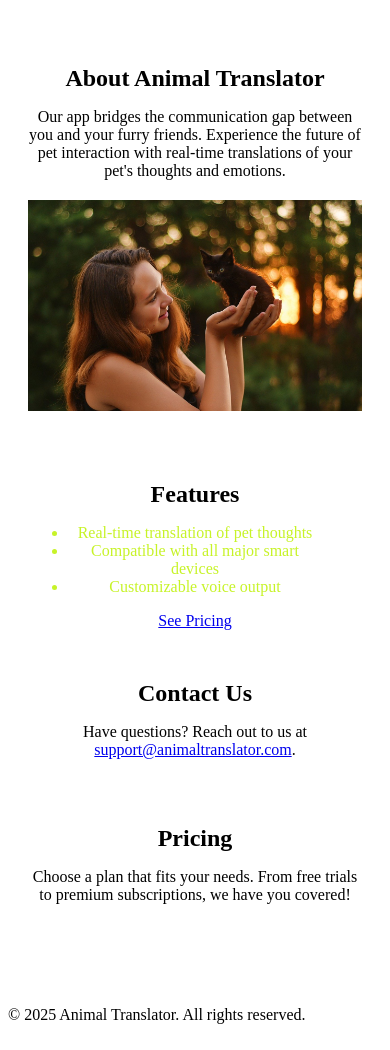
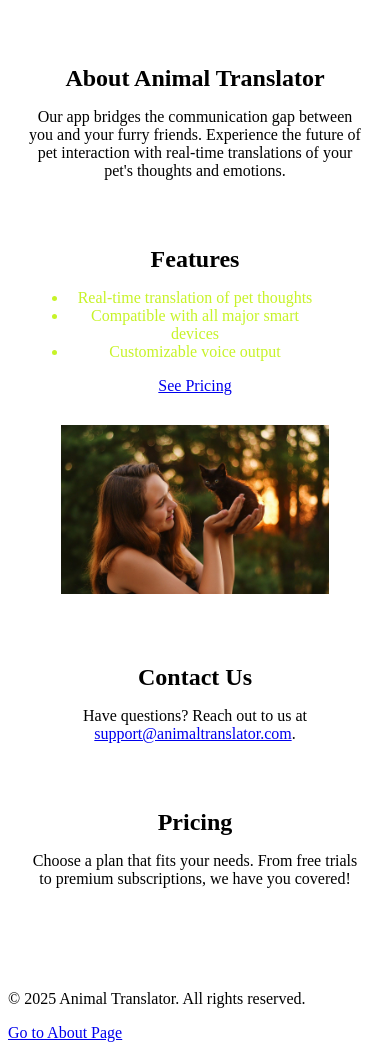
Before and after one commit to jaymeedoescode/Landing-Page-Animal-Translator, a PHP site: page / in a window 390 px wide; the page is wider, and only the part inside the window is pictured. Shown: the part 463-1513 px from the top of that part. Before the commit the page ends 1487 px from the top of that part, so only its background shows below. Run offline with PHP 8.4, Linux system fonts and the light colour scheme.

Commit message:
final work on both index.html and css/styles.css

```diff
--- a/css/styles.css
+++ b/css/styles.css
@@ -1,4 +1,3 @@
-/* General nav styling */
 nav {
     background: #85002f;
     color: white;
@@ -16,7 +15,7 @@ li {
     color: rgb(199, 243, 40);
 }
 
-/* Reduced font size for header links */
+
 .sitelinks {
     font-size: 24px;
 }
@@ -29,67 +28,67 @@ li {
     background-color: lightgray;
 }
 
-/* Main content styling */
+
 .main-content {
     display: flex;
     flex-direction: column;
-    justify-content: center; /* Centers content vertically */
-    align-items: center; /* Centers content horizontally */
-    text-align: center; /* Ensures text is centered */
+    justify-content: center;
+    align-items: center;
+    text-align: center;
     padding: 20px;
 }
 
 section {
-    margin-bottom: 50px; /* Adds space between sections */
+    margin-bottom: 50px;
 }
 
-/* Ensure that h1 and h2 headers are also centered */
+
 h1, h2 {
     margin: 0;
 }
 
-/* General image styling */
+
 img {
-    max-width: 80%; /* Ensures consistent image width */
-    height: auto; /* Keeps the image aspect ratio intact */
-    display: block; /* Prevents extra space below the image */
-    margin: 20px auto; /* Centers images horizontally with space around them */
-    border: none; /* Removes any default border */
-    padding: 0; /* Removes padding */
+    max-width: 80%;
+    height: auto;
+    display: block;
+    margin: 20px auto;
+    border: none;
+    padding: 0;
 }
 
-/* Home section layout */
+
 #home {
-    min-height: 300px; /* Prevents overlap by setting a minimum height */
+    min-height: 300px;
     display: flex;
     flex-direction: column;
-    justify-content: center; /* Centers content vertically */
-    align-items: center; /* Centers content horizontally */
+    justify-content: center;
+    align-items: center;
     text-align: center;
-    margin-top: 60px; /* Adds spacing to the top of the home section */
+    margin-top: 60px;
 }
 
-/* Adjusting spacing and positioning for the home image */
+
 #home img {
-    width: 80%; /* Ensures the image is sized correctly */
-    max-width: 100%; /* Ensures it never exceeds the container width */
-    height: auto; /* Maintains the image's aspect ratio */
-    margin-top: 30px; /* Adds space above the image */
-    display: block; /* Ensures no extra space below the image */
+    width: 80%;
+    max-width: 100%;
+    height: auto;
+    margin-top: 30px;
+    display: block;
 }
 
-/* Features section layout */
+
 #features img {
-    width: 80%; /* Matches the image size for consistency */
-    max-width: 100%; /* Ensures it never exceeds the container width */
-    height: auto; /* Maintains the image's aspect ratio */
-    margin-top: 30px; /* Adds space above the image */
+    width: 80%;
+    max-width: 100%;
+    height: auto;
+    margin-top: 30px;
 }
 
-/* Responsive image styling for smaller screens */
+
 @media (max-width: 768px) {
     img {
-        max-width: 100%; /* Ensures images are responsive on smaller screens */
-        height: auto; /* Keeps aspect ratio intact */
+        max-width: 100%;
+        height: auto;
     }
 }
--- a/index.html
+++ b/index.html
@@ -12,7 +12,7 @@
         <nav>
             <ul class="navbar">
                 <li class="sitelinks"><a href="#home">Home</a></li>
-                <li class="sitelinks"><a href="#about">About</a></li>
+                <li class="sitelinks"><a href="about.html">About</a></li>
                 <li class="sitelinks"><a href="#features">Features</a></li>
                 <li class="sitelinks"><a href="#contact">Contact</a></li>
                 <li class="sitelinks"><a href="#pricing">Pricing</a></li>
@@ -20,21 +20,18 @@
         </nav>
     </header>
 
-    <!-- Main content area -->
+
     <div class="main-content">
         <section id="home">
             <h1>Welcome to Animal Translator!</h1>
             <p>Translate your pets' thoughts to human language!</p>
             <a href="#features">Learn More</a>
-            <!-- Insert dog-1 image -->
             <img src="dog-1.jpg" alt="A person using the Animal Translator app with their dog">
         </section>
 
         <section id="about">
             <h2>About Animal Translator</h2>
             <p>Our app bridges the communication gap between you and your furry friends. Experience the future of pet interaction with real-time translations of your pet's thoughts and emotions.</p>
-            <!-- Insert dog-2 image -->
-            <img src="dog-2.jpg" alt="Illustration of how the Animal Translator works">
         </section>
 
         <section id="features">
@@ -45,6 +42,7 @@
                 <li>Customizable voice output</li>
             </ul>
             <a href="#pricing">See Pricing</a>
+            <img src="dog-2.jpg" alt="A person using the Animal Translator app with their dog">
         </section>
 
         <section id="contact">
@@ -61,5 +59,7 @@
     <footer>
         <p>&copy; 2025 Animal Translator. All rights reserved.</p>
     </footer>
+
+    <a href="about.html">Go to About Page</a>
 </body>
 </html>
```
